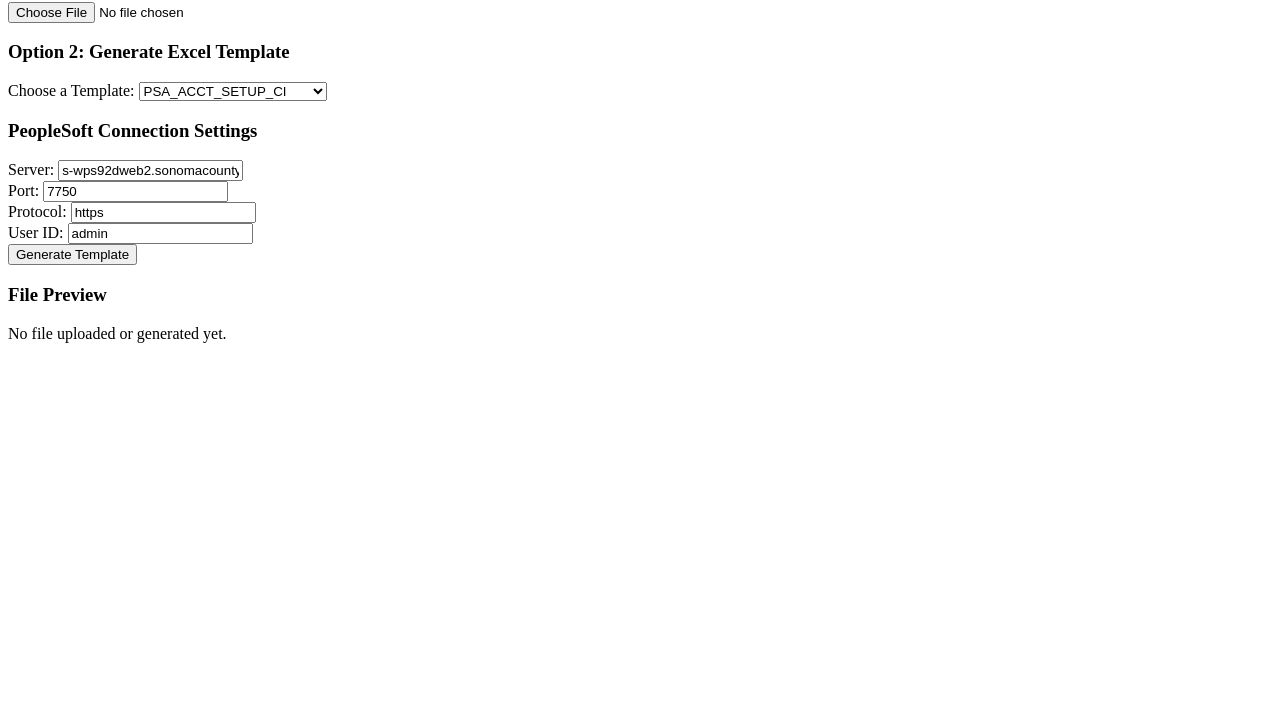
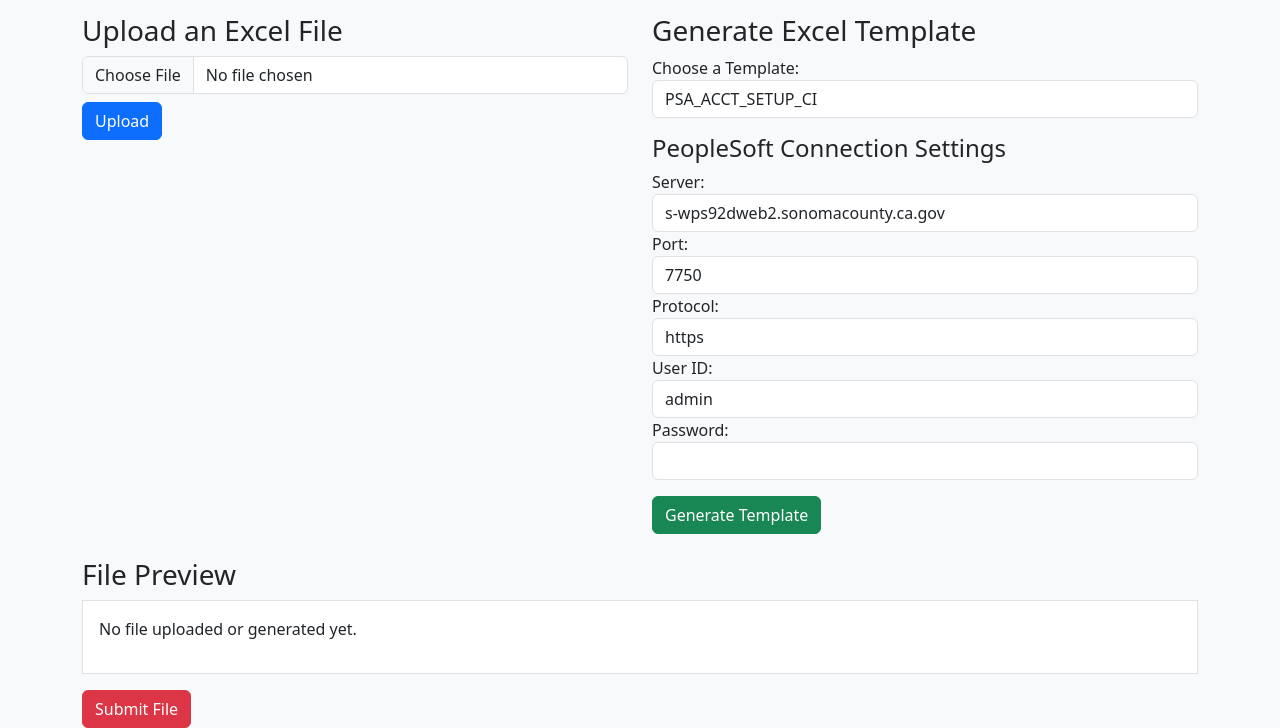
Before and after one commit to cristianccastillo/Project-X, a plain HTML site: page index.html in a window 1280 px wide. Shown: the part 106-834 px from the top of the page. Before the commit the page ends 800 px from the top, so only its background shows below. Drawn offline with nearby package versions, Linux system fonts and the light colour scheme.

Commit message:
Add files via upload

```diff
--- a/index.html
+++ b/index.html
@@ -4,81 +4,136 @@
     <meta charset="UTF-8">
     <meta name="viewport" content="width=device-width, initial-scale=1.0">
     <title>Excel to CI Tool</title>
+    <link href="https://cdn.jsdelivr.net/npm/bootstrap@5.3.0/dist/css/bootstrap.min.css" rel="stylesheet">
     <script>
-        function uploadFile(event) {
-            const file = event.target.files[0];
-            if (file) {
-                const reader = new FileReader();
-                reader.onload = function(e) {
-                    const arrayBuffer = e.target.result;
-                    displayExcel(arrayBuffer);
-                };
-                reader.readAsArrayBuffer(file);
+        function uploadFile() {
+            let fileInput = document.getElementById('fileInput').files[0];
+            let formData = new FormData();
+            formData.append("file", fileInput);
+
+            fetch('/upload', {
+                method: "POST",
+                body: formData
+            }).then(response => response.json())
+              .then(data => {
+                  alert(data.message);
+                  if (data.file_url) {
+                      document.getElementById("filePreview").innerHTML = `
+                          <p class="alert alert-success">Uploaded File: <a href="${data.file_url}" target="_blank" class="btn btn-primary">Download File</a></p>
+                      `;
                   }
+              })
+              .catch(error => console.error('Error:', error));
         }
 
         function generateTemplate() {
-            const template = document.getElementById('templateSelect').value;
-            const server = document.getElementById('server').value;
-            const port = document.getElementById('port').value;
-            const protocol = document.getElementById('protocol').value;
-            const userID = document.getElementById('userID').value;
+            let template = document.getElementById('templateSelect').value;
+            let server = document.getElementById('server').value;
+            let port = document.getElementById('port').value;
+            let protocol = document.getElementById('protocol').value;
+            let userID = document.getElementById('userID').value;
+            let password = document.getElementById('password').value;
 
-            const wb = XLSX.utils.book_new();
-            const wsData = [
-                ["Setting", "Value"],
-                ["Template Name", template],
-                ["Server", server],
-                ["Port", port],
-                ["Protocol", protocol],
-                ["User ID", userID]
-            ];
-            const ws = XLSX.utils.aoa_to_sheet(wsData);
-            XLSX.utils.book_append_sheet(wb, ws, "Settings");
+            if (!userID || !password) {
+                alert("Please enter User ID and Password.");
+                return;
+            }
 
-            const wbout = XLSX.write(wb, { bookType: "xlsx", type: "array" });
-            const blob = new Blob([wbout], { type: "application/octet-stream" });
-            const url = URL.createObjectURL(blob);
+            fetch('/generate-template', {
+                method: "POST",
+                headers: { "Content-Type": "application/json" },
+                body: JSON.stringify({
+                    template_name: template,
+                    server: server,
+                    port: port,
+                    protocol: protocol,
+                    userID: userID,
+                    password: password
+                })
+            }).then(response => response.json())
+              .then(data => {
+                  alert(data.message);
+                  if (data.file_url) {
                       document.getElementById("filePreview").innerHTML = `
-                <p>Generated File: <a href="${url}" download="Generated_Template.xlsx">Download</a></p>
+                          <p class="alert alert-success">Generated File: <a href="${data.file_url}" target="_blank" class="btn btn-success">Download File</a></p>
                       `;
                   }
+              })
+              .catch(error => console.error('Error:', error));
+        }
 
-        function displayExcel(arrayBuffer) {
-            const data = new Uint8Array(arrayBuffer);
-            const workbook = XLSX.read(data, { type: "array" });
-            const sheetName = workbook.SheetNames[0];
-            const worksheet = workbook.Sheets[sheetName];
-            const htmlTable = XLSX.utils.sheet_to_html(worksheet);
-            document.getElementById("filePreview").innerHTML = htmlTable;
+        function submitFile() {
+            let userID = document.getElementById('userID').value;
+            let password = document.getElementById('password').value;
+
+            if (!userID || !password) {
+                alert("Please enter User ID and Password.");
+                return;
+            }
+
+            fetch('/submit-file', {
+                method: "POST",
+                headers: { "Content-Type": "application/json" },
+                body: JSON.stringify({
+                    userID: userID,
+                    password: password
+                })
+            }).then(response => response.json())
+              .then(data => alert(data.message))
+              .catch(error => console.error('Error:', error));
         }
     </script>
-    <script src="https://cdnjs.cloudflare.com/ajax/libs/xlsx/0.18.5/xlsx.full.min.js"></script>
 </head>
-<body>
+<body class="bg-light">
 
-    <h2>Upload or Generate Excel File</h2>
+    <div class="container mt-5">
+        <h1 class="text-center">Excel to CI Tool</h1>
 
-    <h3>Option 1: Upload an Excel File</h3>
-    <input type="file" id="fileInput" accept=".xls,.xlsx" onchange="uploadFile(event)">
+        <div class="row mt-4">
+            <div class="col-md-6">
+                <h3>Upload an Excel File</h3>
+                <input type="file" id="fileInput" class="form-control">
+                <button class="btn btn-primary mt-2" onclick="uploadFile()">Upload</button>
+            </div>
 
-    <h3>Option 2: Generate Excel Template</h3>
-    <label for="templateSelect">Choose a Template:</label>
-    <select id="templateSelect">
+            <div class="col-md-6">
+                <h3>Generate Excel Template</h3>
+                <label>Choose a Template:</label>
+                <select id="templateSelect" class="form-control">
                     <option value="PSA_ACCT_SETUP_CI">PSA_ACCT_SETUP_CI</option>
                     <option value="PC_ACCT_RULE_UPDATE">PC_ACCT_RULE_UPDATE</option>
                 </select>
 
-    <h3>PeopleSoft Connection Settings</h3>
-    <label>Server:</label> <input type="text" id="server" value="s-wps92dweb2.sonomacounty.ca.gov"><br>
-    <label>Port:</label> <input type="text" id="port" value="7750"><br>
-    <label>Protocol:</label> <input type="text" id="protocol" value="https"><br>
-    <label>User ID:</label> <input type="text" id="userID" value="admin"><br>
-    <button onclick="generateTemplate()">Generate Template</button>
+                <h4 class="mt-3">PeopleSoft Connection Settings</h4>
+                <label>Server:</label>
+                <input type="text" id="server" class="form-control" value="s-wps92dweb2.sonomacounty.ca.gov">
 
+                <label>Port:</label>
+                <input type="text" id="port" class="form-control" value="7750">
+
+                <label>Protocol:</label>
+                <input type="text" id="protocol" class="form-control" value="https">
+
+                <label>User ID:</label>
+                <input type="text" id="userID" class="form-control" value="admin">
+
+                <label>Password:</label>
+                <input type="password" id="password" class="form-control">
+
+                <button class="btn btn-success mt-3" onclick="generateTemplate()">Generate Template</button>
+            </div>
+        </div>
+
+        <div class="row mt-4">
+            <div class="col-md-12">
                 <h3>File Preview</h3>
-    <div id="filePreview">
+                <div id="filePreview" class="p-3 border bg-white">
                     <p>No file uploaded or generated yet.</p>
+                </div>
+
+                <button class="btn btn-danger mt-3" onclick="submitFile()">Submit File</button>
+            </div>
+        </div>
     </div>
 
 </body>
```
Lines whose indentation alone changed are shown as unchanged.
